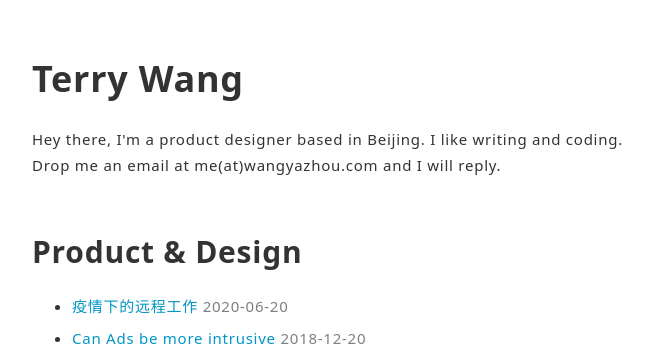
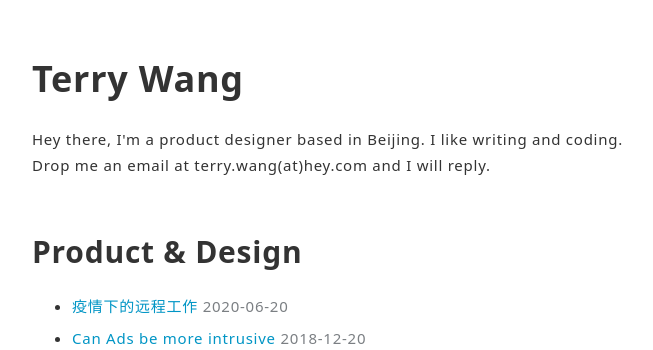
Before and after one commit to lvterry/lvterry.github.io, a Jekyll site: the page built from index.html, in a window 1280 px wide. Shown: the top 350 px of the page, without its empty margins (298-951 px from the left). Built offline with Jekyll 4.4.1, drawn with Linux system fonts in a browser that asks for light colours.

Commit message:
change email address

```diff
--- a/index.html
+++ b/index.html
@@ -6,7 +6,7 @@
   	<main>
   		<div class="container">
   			<h1>Terry Wang</h1>
-		    <p>Hey there, I'm a product designer based in Beijing. I like writing and coding. Drop me an email at me(at)wangyazhou.com and I will reply.</p>
+		    <p>Hey there, I'm a product designer based in Beijing. I like writing and coding. Drop me an email at terry.wang(at)hey.com and I will reply.</p>
 
       <h2>Product &amp; Design</h2>
 
```
